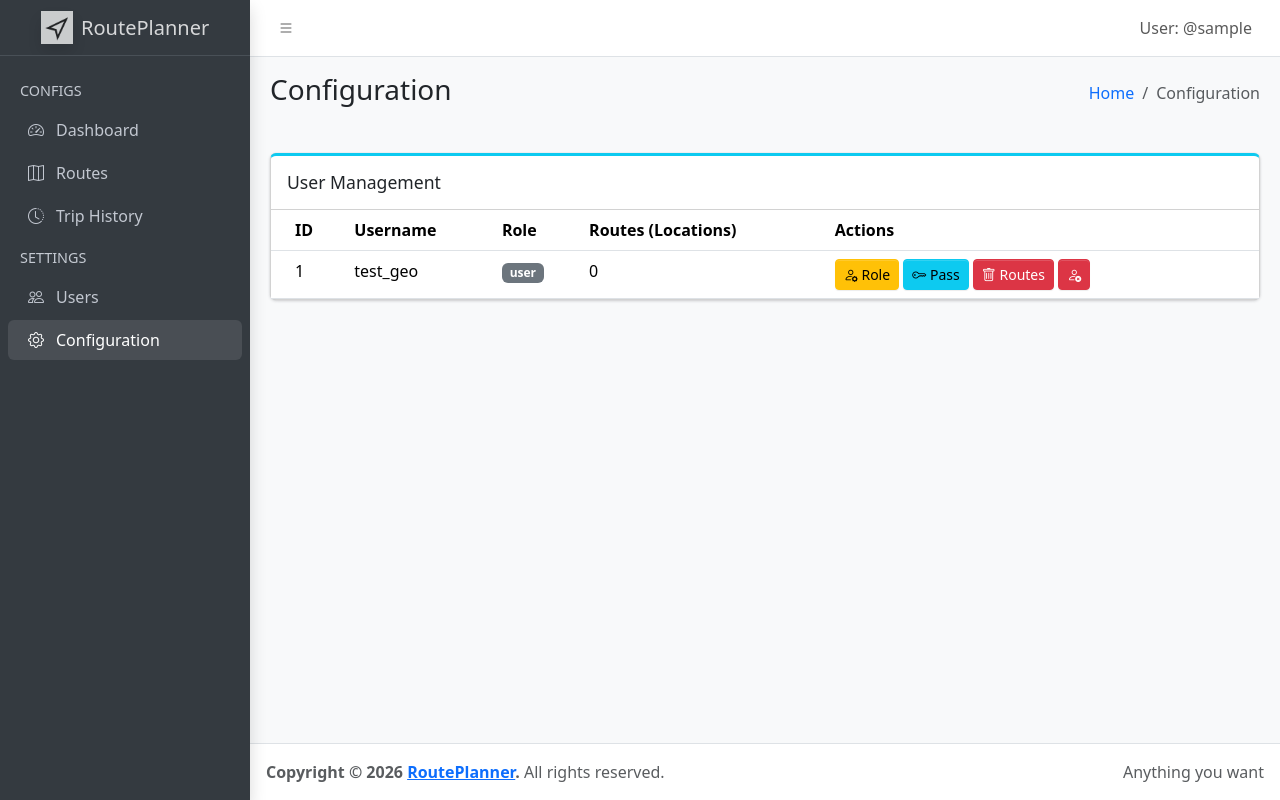
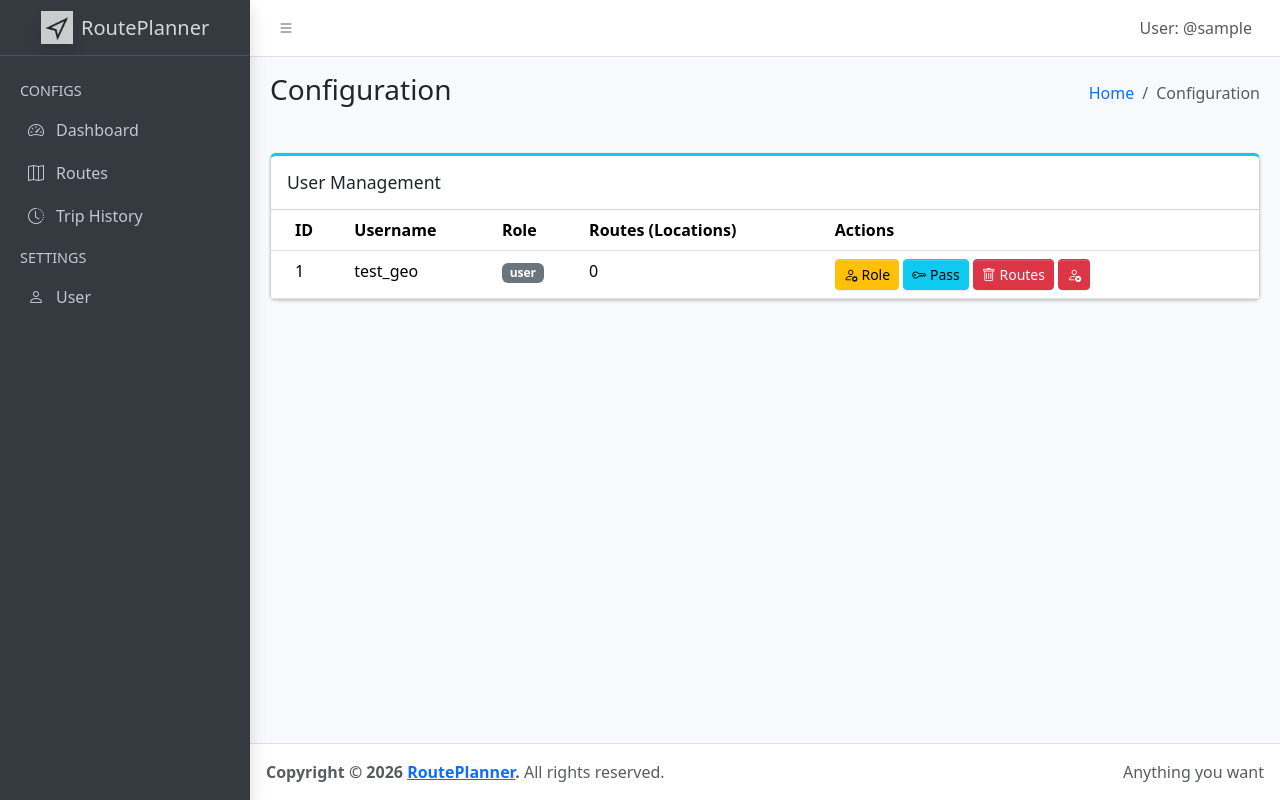
Before and after one commit to JorgeArguello1999/RoutePlanner, a Flask app: page /config/ in a window 1280 px wide. Run offline with Flask 3, Linux system fonts and the light colour scheme; the visitor is signed in with stand-in values (Sample User, id 1); data comes from the database, SQL or seed files in the repository.

Commit message:
refactor: remove admin-specific 'Users' and 'Configuration' navigation links, replacing 'Users' with a general 'User' link.

```diff
--- a/templates/base.html
+++ b/templates/base.html
@@ -108,23 +108,14 @@
                             </a>
                         </li>
 
-                        {% if session.get('role') == 'admin' %}
                         <li class="nav-header">SETTINGS</li>
                         <li class="nav-item">
                             <a href="{{ url_for('users.users_update') }}"
                                 class="nav-link {{ 'active' if 'users.' in request.endpoint else '' }}">
-                                <i class="nav-icon bi bi-people"></i>
-                                <p>Users</p>
+                                <i class="nav-icon bi bi-person"></i>
+                                <p>User</p>
                             </a>
                         </li>
-                        <li class="nav-item">
-                            <a href="{{ url_for('configuration.config_index') }}"
-                                class="nav-link {{ 'active' if 'configuration.' in request.endpoint else '' }}">
-                                <i class="nav-icon bi bi-gear"></i>
-                                <p>Configuration</p>
-                            </a>
-                        </li>
-                        {% endif %}
                     </ul>
                     <!--end::Sidebar Menu-->
                 </nav>
```
